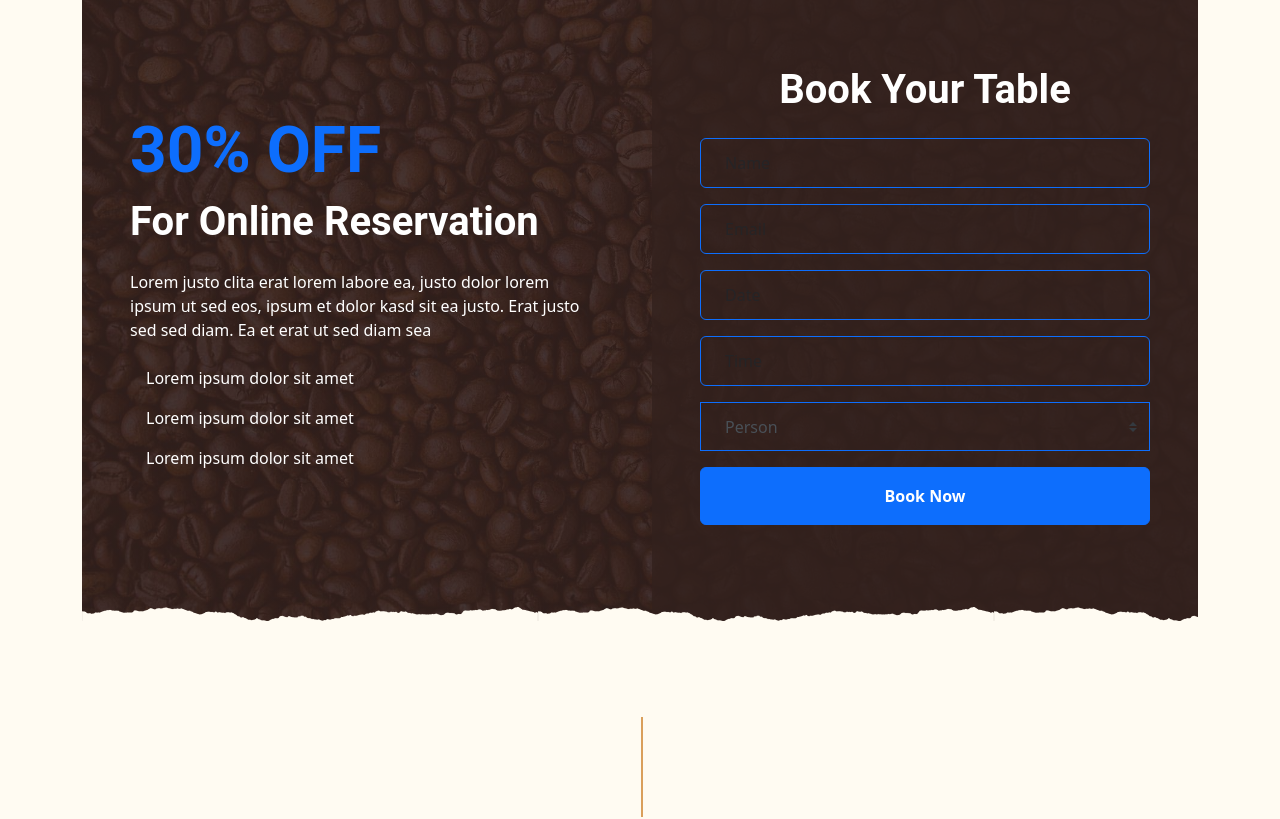
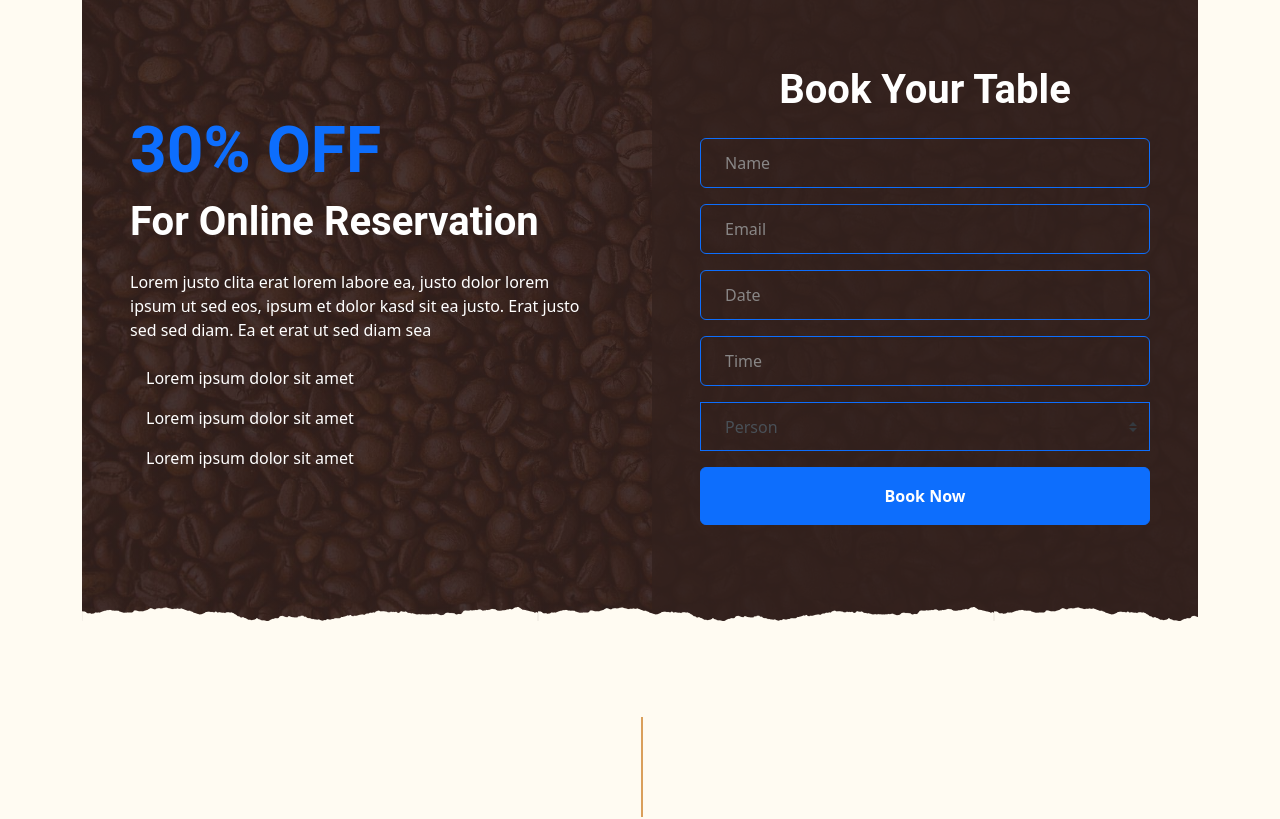
Before and after one commit to mohsen-deilami/coffee-next, a Next.js app: page / in a window 1280 px wide. Shown: the part 4000-4819 px from the top of the page. Built offline with nearby package versions, Linux system fonts and the light colour scheme; data requests are answered from the project's data file.

Commit message:
develop reservation

```diff
--- a/components/templates/index/Reservation.js
+++ b/components/templates/index/Reservation.js
@@ -1,8 +1,13 @@
-import React from 'react'
+import React, { useState } from "react";
 
 export default function Reservation() {
+  const [name, setName] = useState("");
+  const [email, setEmail] = useState("");
+  const [date, setDate] = useState("");
+  const [time, setTime] = useState("");
+  const [person, setPerson] = useState("");
   return (
-    <div className="container-fluid my-5" >
+    <div className="container-fluid my-5">
       <div className="container">
         <div className="reservation position-relative overlay-top overlay-bottom">
           <div className="row align-items-center">
@@ -12,40 +17,86 @@
                   <h1 className="display-3 text-primary">30% OFF</h1>
                   <h1 className="text-white">For Online Reservation</h1>
                 </div>
-                        <p className="text-white">Lorem justo clita erat lorem labore ea, justo dolor lorem ipsum ut sed eos,
-                            ipsum et dolor kasd sit ea justo. Erat justo sed sed diam. Ea et erat ut sed diam sea</p>
+                <p className="text-white">
+                  Lorem justo clita erat lorem labore ea, justo dolor lorem
+                  ipsum ut sed eos, ipsum et dolor kasd sit ea justo. Erat justo
+                  sed sed diam. Ea et erat ut sed diam sea
+                </p>
                 <ul className="list-inline text-white m-0">
-                            <li className="py-2"><i className="fa fa-check text-primary mr-3"></i>Lorem ipsum dolor sit amet</li>
-                            <li className="py-2"><i className="fa fa-check text-primary mr-3"></i>Lorem ipsum dolor sit amet</li>
-                            <li className="py-2"><i className="fa fa-check text-primary mr-3"></i>Lorem ipsum dolor sit amet</li>
+                  <li className="py-2">
+                    <i className="fa fa-check text-primary mr-3"></i>Lorem ipsum
+                    dolor sit amet
+                  </li>
+                  <li className="py-2">
+                    <i className="fa fa-check text-primary mr-3"></i>Lorem ipsum
+                    dolor sit amet
+                  </li>
+                  <li className="py-2">
+                    <i className="fa fa-check text-primary mr-3"></i>Lorem ipsum
+                    dolor sit amet
+                  </li>
                 </ul>
               </div>
             </div>
             <div className="col-lg-6">
-                    <div className="text-center p-5" style={{background: "rgba(51, 33, 29, .8)"}}>
+              <div
+                className="text-center p-5"
+                style={{ background: "rgba(51, 33, 29, .8)" }}
+              >
                 <h1 className="text-white mb-4 mt-5">Book Your Table</h1>
                 <form className="mb-5">
                   <div className="form-group">
-                                <input type="text" className="form-control bg-transparent border-primary p-4" placeholder="Name"
-                                    required="required" />
+                    <input
+                      type="text"
+                      className="form-control bg-transparent  border-primary p-4"
+                      placeholder="Name"
+                      required="required"
+                      value={name}
+                      onChange={event => setName(event.target.value)}
+                    />
                   </div>
                   <div className="form-group">
-                                <input type="email" className="form-control bg-transparent border-primary p-4" placeholder="Email"
-                                    required="required" />
+                    <input
+                      type="email"
+                      className="form-control bg-transparent border-primary p-4"
+                      placeholder="Email"
+                      required="required"
+                      value={email}
+                      onChange={event => setEmail(event.target.value)}
+                    />
                   </div>
                   <div className="form-group">
                     <div className="date" id="date" data-target-input="nearest">
-                                    <input type="text" className="form-control bg-transparent border-primary p-4 datetimepicker-input" placeholder="Date" data-target="#date" data-toggle="datetimepicker"/>
+                      <input
+                        type="text"
+                        className="form-control bg-transparent border-primary p-4 datetimepicker-input"
+                        placeholder="Date"
+                        data-target="#date"
+                        data-toggle="datetimepicker"
+                        value={date}
+                        onChange={event => setDate(event.target.value)}
+                      />
                     </div>
                   </div>
                   <div className="form-group">
                     <div className="time" id="time" data-target-input="nearest">
-                                    <input type="text" className="form-control bg-transparent border-primary p-4 datetimepicker-input" placeholder="Time" data-target="#time" data-toggle="datetimepicker"/>
+                      <input
+                        type="text"
+                        className="form-control bg-transparent border-primary p-4 datetimepicker-input"
+                        placeholder="Time"
+                        data-target="#time"
+                        data-toggle="datetimepicker"
+                        value={time}
+                        onChange={event => setTime(event.target.value)}
+                      />
                     </div>
                   </div>
                   <div className="form-group">
-                                <select className="custom-select bg-transparent border-primary px-4" style={{height: "49px"}}>
-                                    <option >Person</option>
+                    <select
+                      className="custom-select bg-transparent border-primary px-4"
+                      style={{ height: "49px" }}
+                    >
+                      <option>Person</option>
                       <option value="1">Person 1</option>
                       <option value="2">Person 2</option>
                       <option value="3">Person 3</option>
@@ -54,7 +105,12 @@
                   </div>
 
                   <div>
-                                <button className="btn btn-primary btn-block font-weight-bold py-3" type="submit">Book Now</button>
+                    <button
+                      className="btn btn-primary btn-block font-weight-bold py-3"
+                      type="submit"
+                    >
+                      Book Now
+                    </button>
                   </div>
                 </form>
               </div>
@@ -63,5 +119,5 @@
         </div>
       </div>
     </div>
-  )
+  );
 }
```
Also changed, not shown: styles/globals.css, styles/navbar.module.css (line endings or trailing spaces). Lines whose indentation alone changed are shown as unchanged.
